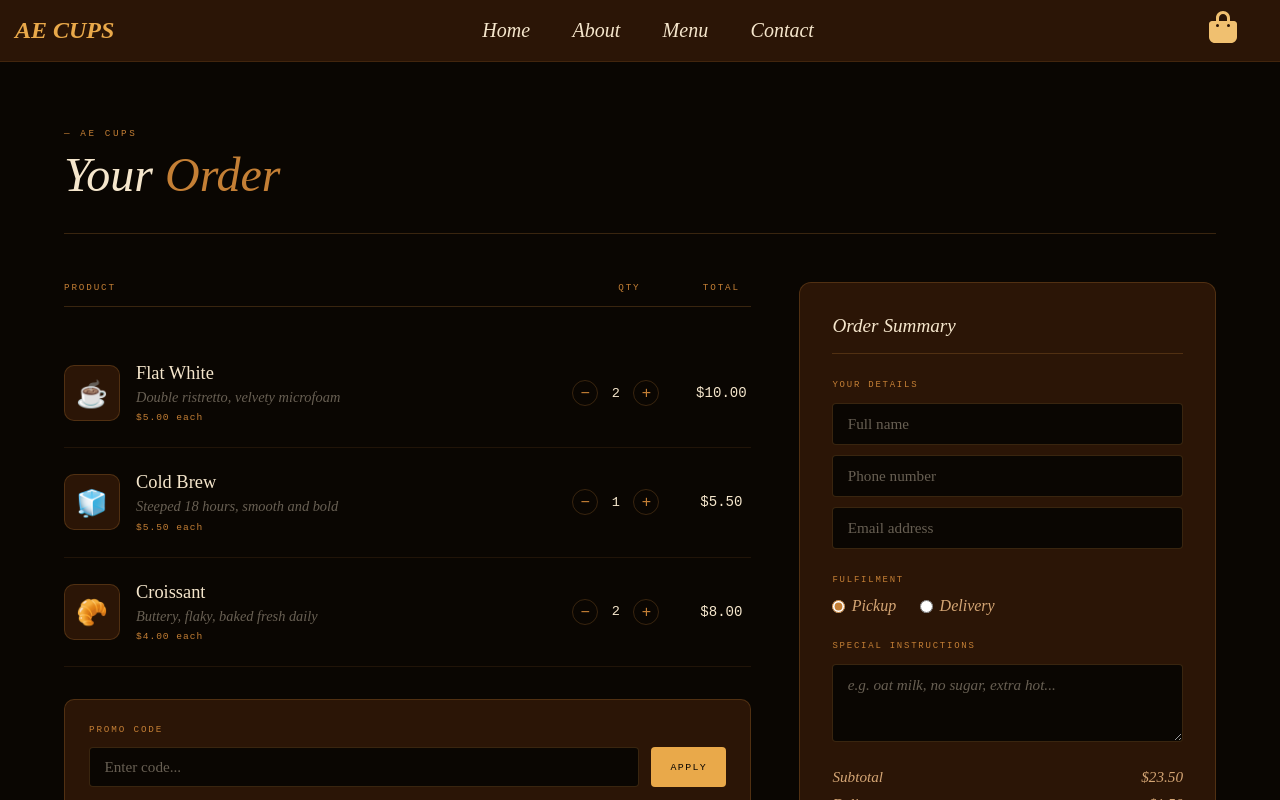
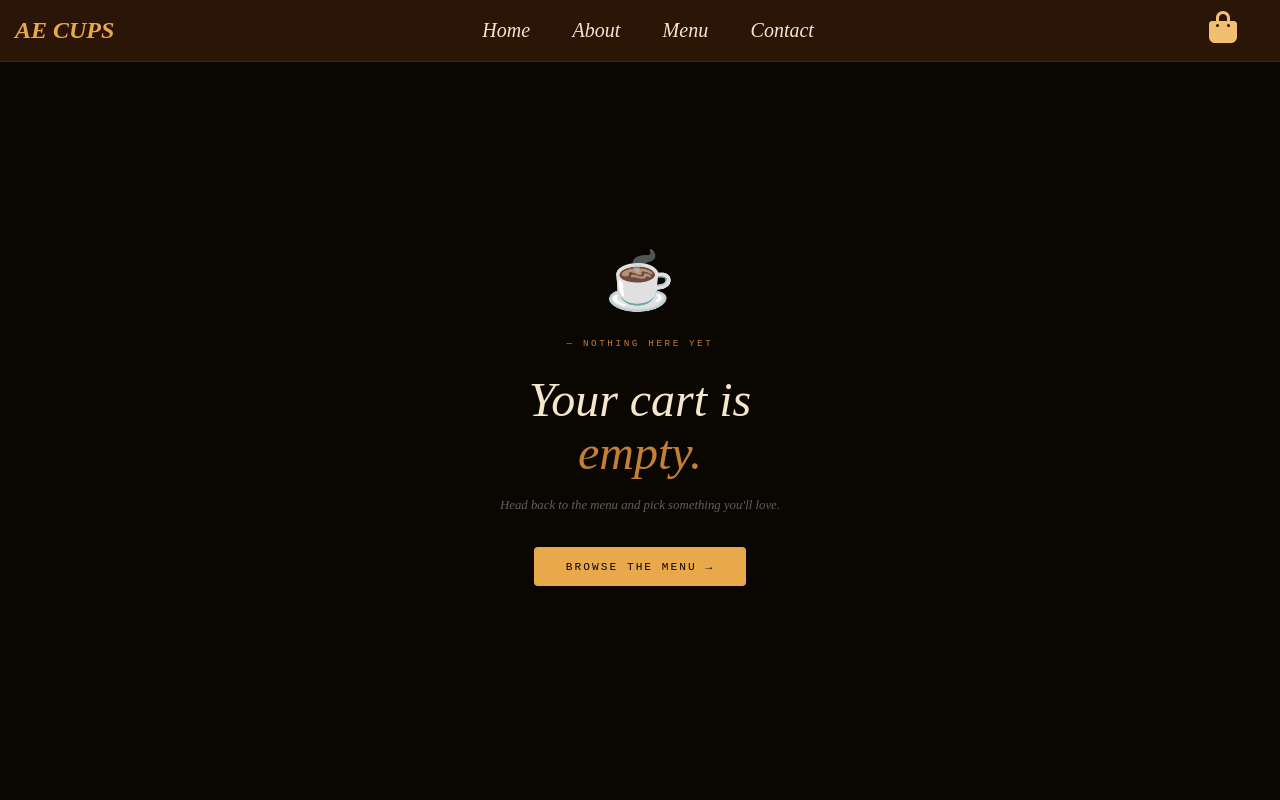
Before and after one commit to eniola256/AE-Cups, a React (Vite) app: page /checkout in a window 1280 px wide. Shown: the top 800 px of the page. Built offline with nearby package versions, Linux system fonts and the light colour scheme.

Commit message:
integrated the menu to reflect on the cart

```diff
--- a/src/Checkout.jsx
+++ b/src/Checkout.jsx
@@ -1,39 +1,80 @@
-
-
+import { useState } from "react"
+import { Link } from "react-router-dom"
+import { useCart } from "./context/CartContext"
 import "./checkout.css"
 
-const cartItems = [
-  {
-    id: 1,
-    name: "Flat White",
-    desc: "Double ristretto, velvety microfoam",
-    price: 5.00,
-    quantity: 2,
-    emoji: "☕",
-  },
-  {
-    id: 2,
-    name: "Cold Brew",
-    desc: "Steeped 18 hours, smooth and bold",
-    price: 5.50,
-    quantity: 1,
-    emoji: "🧊",
-  },
-  {
-    id: 3,
-    name: "Croissant",
-    desc: "Buttery, flaky, baked fresh daily",
-    price: 4.00,
-    quantity: 2,
-    emoji: "🥐",
-  },
-]
+function Checkout() {
+  const {
+    cartItems,
+    updateQuantity,
+    removeFromCart,
+    clearCart,
+    subtotal,
+  } = useCart()
 
-function Checkout() {
-  const subtotal = cartItems.reduce((acc, item) => acc + item.price * item.quantity, 0)
+  const [fulfilment, setFulfilment] = useState("pickup")
+  const [notes, setNotes]           = useState("")
+  const [name, setName]             = useState("")
+  const [phone, setPhone]           = useState("")
+  const [email, setEmail]           = useState("")
+  const [promo, setPromo]           = useState("")
+  const [ordered, setOrdered]       = useState(false)
+
   const tax      = subtotal * 0.075
-  const delivery = 1.50
+  const delivery = fulfilment === "delivery" ? 1.50 : 0
   const total    = subtotal + tax + delivery
+
+  function handlePlaceOrder() {
+    if (!name || !phone) {
+      alert("Please fill in your name and phone number.")
+      return
+    }
+    clearCart()
+    setOrdered(true)
+  }
+
+  /* ── success screen ── */
+  if (ordered) {
+    return (
+      <div className="checkout checkout--success">
+        <div className="checkout__empty-inner">
+          <div className="checkout__success-icon">☕</div>
+          <div className="checkout__label">— Order confirmed</div>
+          <h1 className="checkout__title">
+            Your cup is <em>on its way.</em>
+          </h1>
+          <p className="checkout__note">
+            Thank you, {name}. We'll have your order ready shortly.
+            Payment on {fulfilment}.
+          </p>
+          <Link to="/#menu" className="checkout__back-btn">
+            Order more →
+          </Link>
+        </div>
+      </div>
+    )
+  }
+
+  /* ── empty cart screen ── */
+  if (cartItems.length === 0) {
+    return (
+      <div className="checkout checkout--empty">
+        <div className="checkout__empty-inner">
+          <div className="checkout__success-icon">☕</div>
+          <div className="checkout__label">— Nothing here yet</div>
+          <h1 className="checkout__title">
+            Your cart is <em>empty.</em>
+          </h1>
+          <p className="checkout__note">
+            Head back to the menu and pick something you'll love.
+          </p>
+          <Link to="/#menu" className="checkout__back-btn">
+            Browse the menu →
+          </Link>
+        </div>
+      </div>
+    )
+  }
 
   return (
     <div className="checkout">
@@ -69,15 +110,35 @@ function Checkout() {
                   <div className="checkout__item-info">
                     <div className="checkout__item-name">{item.name}</div>
                     <div className="checkout__item-desc">{item.desc}</div>
-                    <div className="checkout__item-price">${item.price.toFixed(2)} each</div>
+                    <div className="checkout__item-price">
+                      ${item.price.toFixed(2)} each
+                    </div>
+                    <button
+                      className="checkout__remove-btn"
+                      onClick={() => removeFromCart(item.id)}
+                    >
+                      Remove
+                    </button>
                   </div>
                 </div>
 
                 {/* quantity */}
                 <div className="checkout__item-qty">
-                  <button className="checkout__qty-btn" aria-label="Decrease quantity">−</button>
+                  <button
+                    className="checkout__qty-btn"
+                    aria-label="Decrease quantity"
+                    onClick={() => updateQuantity(item.id, item.quantity - 1)}
+                  >
+                    −
+                  </button>
                   <span className="checkout__qty-num">{item.quantity}</span>
-                  <button className="checkout__qty-btn" aria-label="Increase quantity">+</button>
+                  <button
+                    className="checkout__qty-btn"
+                    aria-label="Increase quantity"
+                    onClick={() => updateQuantity(item.id, item.quantity + 1)}
+                  >
+                    +
+                  </button>
                 </div>
 
                 {/* total */}
@@ -97,6 +158,8 @@ function Checkout() {
                 type="text"
                 className="checkout__promo-input"
                 placeholder="Enter code..."
+                value={promo}
+                onChange={(e) => setPromo(e.target.value)}
               />
               <button className="checkout__promo-btn">Apply</button>
             </div>
@@ -114,9 +177,27 @@ function Checkout() {
           {/* customer details */}
           <div className="checkout__summary-section">
             <div className="checkout__summary-section-title">Your details</div>
-            <input type="text"  className="checkout__input" placeholder="Full name" />
-            <input type="tel"   className="checkout__input" placeholder="Phone number" />
-            <input type="email" className="checkout__input" placeholder="Email address" />
+            <input
+              type="text"
+              className="checkout__input"
+              placeholder="Full name"
+              value={name}
+              onChange={(e) => setName(e.target.value)}
+            />
+            <input
+              type="tel"
+              className="checkout__input"
+              placeholder="Phone number"
+              value={phone}
+              onChange={(e) => setPhone(e.target.value)}
+            />
+            <input
+              type="email"
+              className="checkout__input"
+              placeholder="Email address"
+              value={email}
+              onChange={(e) => setEmail(e.target.value)}
+            />
           </div>
 
           {/* pickup or delivery */}
@@ -124,21 +205,39 @@ function Checkout() {
             <div className="checkout__summary-section-title">Fulfilment</div>
             <div className="checkout__radio-group">
               <label className="checkout__radio">
-                <input type="radio" name="fulfilment" defaultChecked /> Pickup
+                <input
+                  type="radio"
+                  name="fulfilment"
+                  value="pickup"
+                  checked={fulfilment === "pickup"}
+                  onChange={() => setFulfilment("pickup")}
+                />
+                Pickup
               </label>
               <label className="checkout__radio">
-                <input type="radio" name="fulfilment" /> Delivery
+                <input
+                  type="radio"
+                  name="fulfilment"
+                  value="delivery"
+                  checked={fulfilment === "delivery"}
+                  onChange={() => setFulfilment("delivery")}
+                />
+                Delivery
               </label>
             </div>
           </div>
 
           {/* special instructions */}
           <div className="checkout__summary-section">
-            <div className="checkout__summary-section-title">Special instructions</div>
+            <div className="checkout__summary-section-title">
+              Special instructions
+            </div>
             <textarea
               className="checkout__textarea"
               placeholder="e.g. oat milk, no sugar, extra hot..."
               rows={3}
+              value={notes}
+              onChange={(e) => setNotes(e.target.value)}
             />
           </div>
 
@@ -150,7 +249,9 @@ function Checkout() {
             </div>
             <div className="checkout__breakdown-row">
               <span>Delivery</span>
-              <span>${delivery.toFixed(2)}</span>
+              <span>
+                {fulfilment === "pickup" ? "Free" : `$${delivery.toFixed(2)}`}
+              </span>
             </div>
             <div className="checkout__breakdown-row">
               <span>Tax (7.5%)</span>
@@ -164,16 +265,18 @@ function Checkout() {
           </div>
 
           {/* place order */}
-          <button className="checkout__place-order">
+          <button
+            className="checkout__place-order"
+            onClick={handlePlaceOrder}
+          >
             Place Order →
           </button>
 
           <p className="checkout__note">
-            Payment on pickup or delivery. No card needed.
+            Payment on {fulfilment}. No card needed.
           </p>
 
         </div>
-
       </div>
     </div>
   )
--- a/src/checkout.css
+++ b/src/checkout.css
@@ -444,6 +444,69 @@
   line-height: 1.5;
 }
 
+/* ── empty & success screens ── */
+.checkout--empty,
+.checkout--success {
+  min-height: 100vh;
+  display: flex;
+  align-items: center;
+  justify-content: center;
+  background-color: var(--color-page);
+}
+
+.checkout__empty-inner {
+  display: flex;
+  flex-direction: column;
+  align-items: center;
+  text-align: center;
+  gap: 1rem;
+  max-width: 420px;
+  padding: 2rem;
+}
+
+.checkout__success-icon {
+  font-size: 3.5rem;
+  margin-bottom: 0.5rem;
+}
+
+.checkout__back-btn {
+  display: inline-block;
+  margin-top: 1rem;
+  font-family: 'DM Mono', monospace;
+  font-size: 0.7rem;
+  letter-spacing: 0.18em;
+  text-transform: uppercase;
+  color: var(--color-cta-text);
+  background: var(--color-cta-bg);
+  padding: 0.85rem 2rem;
+  text-decoration: none;
+  border-radius: 4px;
+  transition: background 0.25s ease, transform 0.2s ease;
+}
+
+.checkout__back-btn:hover {
+  background: var(--color-cta-hover);
+  transform: translateY(-2px);
+}
+
+/* ── remove button ── */
+.checkout__remove-btn {
+  background: none;
+  border: none;
+  font-family: 'DM Mono', monospace;
+  font-size: 0.56rem;
+  letter-spacing: 0.14em;
+  text-transform: uppercase;
+  color: rgba(196, 127, 53, 0.5);
+  cursor: pointer;
+  padding: 0;
+  margin-top: 6px;
+  transition: color 0.2s ease;
+}
+
+.checkout__remove-btn:hover {
+  color: #c0503a;
+}
 
 /* ═══════════════════════════════════════
    RESPONSIVE
--- a/src/context/CartContext.jsx
+++ b/src/context/CartContext.jsx
@@ -1,6 +1,6 @@
 import { createContext, useContext, useState } from "react"
 
- const CartContext = createContext()
+const CartContext = createContext()
 
 export function CartProvider({ children }) {
   const [cartItems, setCartItems] = useState([])
```
